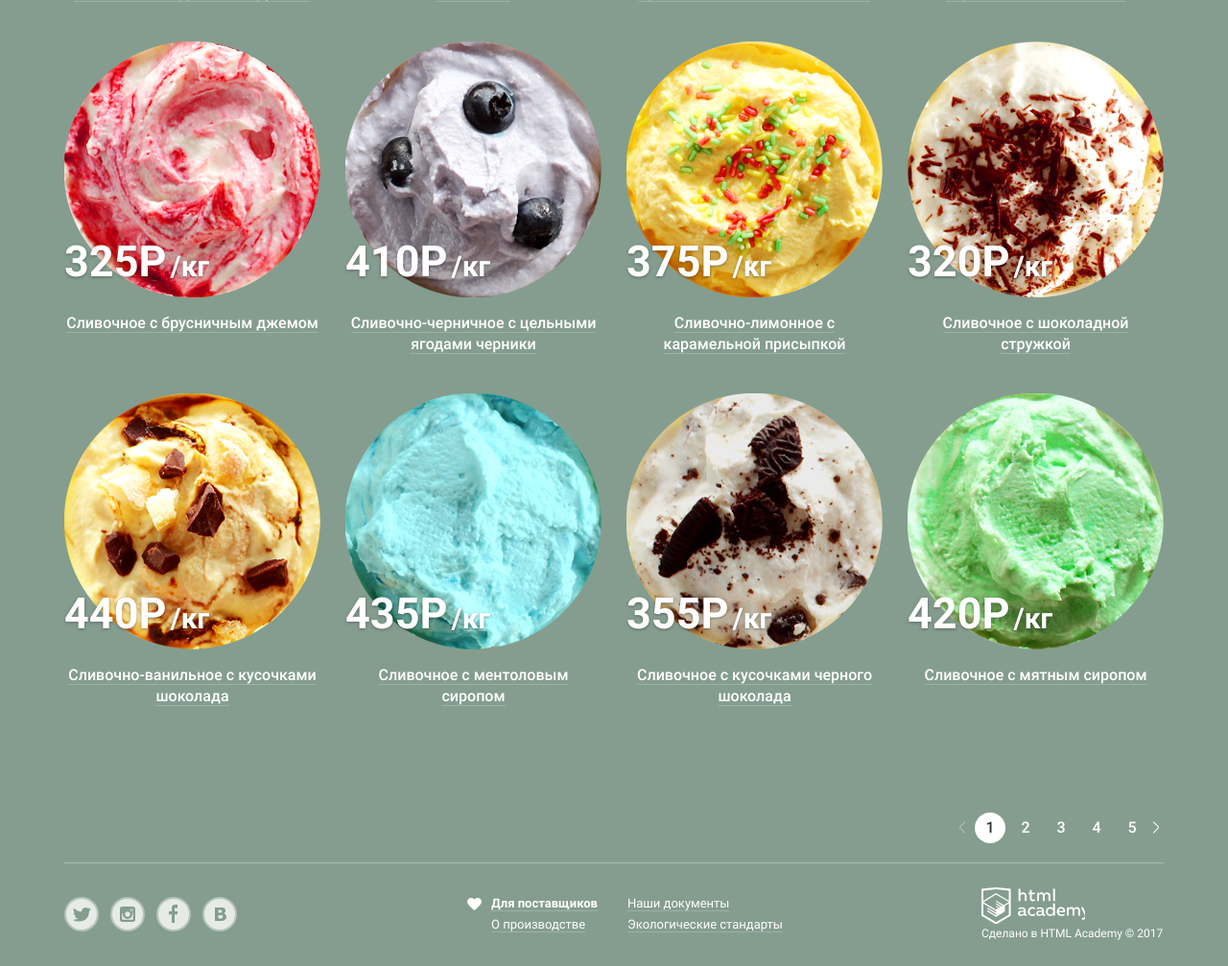
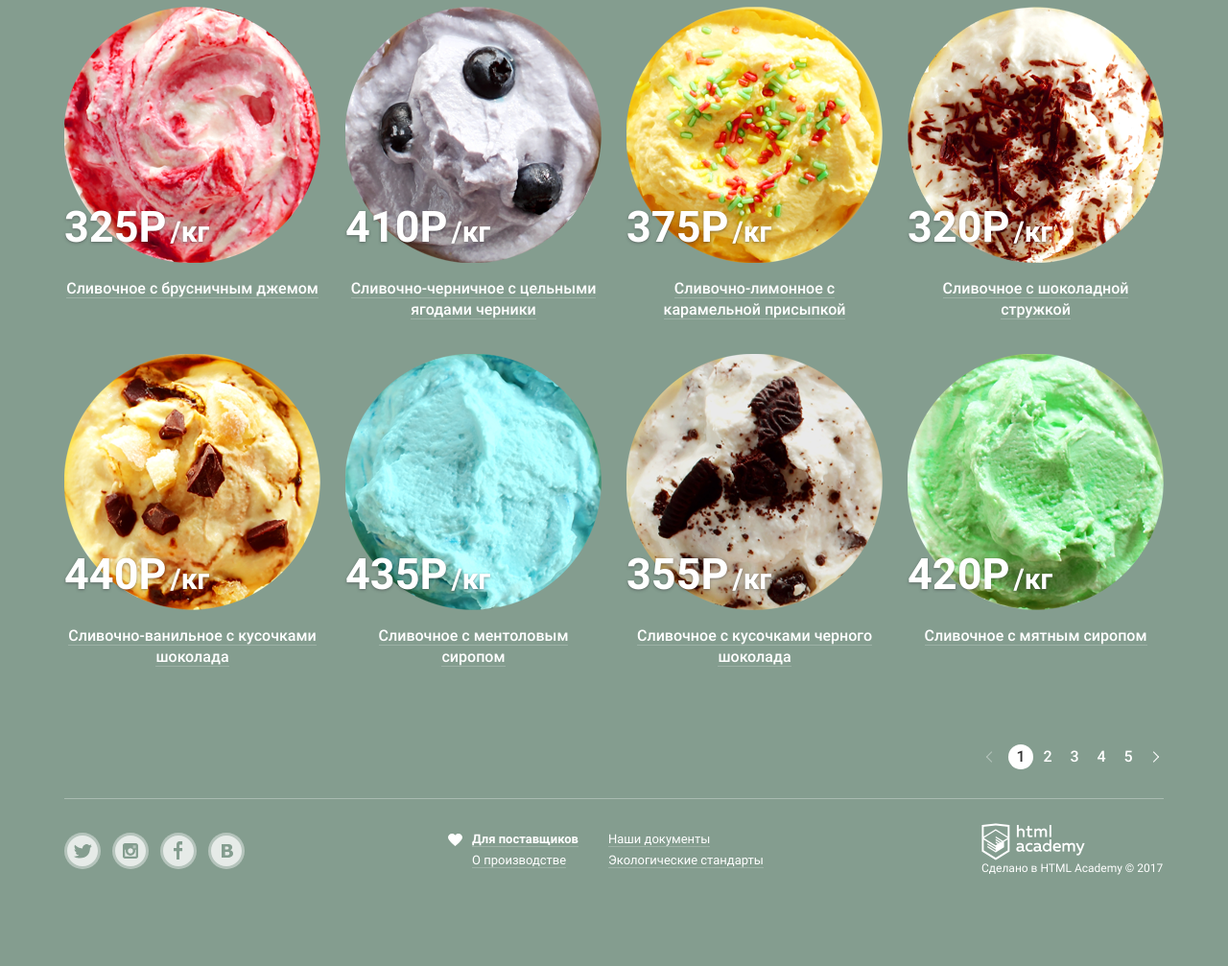
Before and after one commit to DrannikovVladimir/382731-gllacy, a website: page catalog.html in a window 1280 px wide. Shown: the part 716-1723 px from the top of the page at 96% size. After the commit the page ends 1655 px from the top, so only its background shows below. Drawn offline with Linux system fonts and the light colour scheme.

Commit message:
Проверка проекта в соостветствии с техническим заданием

```diff
--- a/catalog.html
+++ b/catalog.html
@@ -498,7 +498,7 @@
           </div>
           <div class="footer-privacy">
             <a class="footer-logo" href="https://htmlacademy.ru/intensive/htmlcss">
-              <img src="img/htmlacademy.svg" alt="Логотип Академии" width="108" height="39">
+              <img src="img/htmlacademy.png" alt="Логотип Академии" width="108" height="39">
             </a>
             <p class="text-privacy">Сделано в HTML Academy &#169; 2017</p>
           </div>
--- a/css/style.css
+++ b/css/style.css
@@ -299,6 +299,26 @@ textarea:focus {
   z-index: -1;
 }
 
+.catalog-link-current {
+  border-bottom: none;
+}
+
+.catalog-link-current::after {
+  content: "";
+
+  position: absolute;
+  top: -6px;
+  left: -14px;
+
+  width: 88px;
+  height: 32px;
+  border-radius: 20px;
+
+  background-color: #d07058;
+
+  z-index: -1;
+}
+
 .catalog-link:hover::before {
   height: 0;
 }
@@ -801,7 +821,7 @@ textarea:focus {
 }
 
 .hits {
-  margin-bottom: 20px;
+  margin-bottom: 40px;
 }
 
 .hits-list {
@@ -1131,7 +1151,7 @@ textarea:focus {
 }
 
 .catalog-page .footer {
-  margin-top: 20px;
+  margin-top: 30px;
 }
 
 .footer-wrapper {
@@ -1150,7 +1170,7 @@ textarea:focus {
 
 .footer-social {
   width: 200px;
-  margin-right: 215px;
+  margin-right: 195px;
 }
 
 .social-list {
@@ -1172,9 +1192,9 @@ textarea:focus {
 
 .social-link {
   display: block;
-  width: 36px;
-  height: 36px;
-  border: 3px solid rgba(255, 255, 255, 0.5);
+  width: 38px;
+  height: 38px;
+  border: 4px solid rgba(255, 255, 255, 0.5);
   border-radius: 50%;
 
   background-repeat: no-repeat;
@@ -1276,7 +1296,7 @@ textarea:focus {
 .footer-logo {
   display: block;
   width: 108px;
-  height: 39px;
+  height: 38px;
 }
 
 .footer-logo img {
@@ -1424,7 +1444,7 @@ textarea:focus {
 }
 
 .filters {
-  margin-bottom: 40px;
+  margin-bottom: 25px;
 }
 
 .filter-form {
@@ -1433,13 +1453,13 @@ textarea:focus {
 }
 
 .filters fieldset {
-  margin-bottom: 20px;
+  margin-bottom: 17px;
   padding: 0;
   border: none;
 }
 
 .filters legend {
-  margin-bottom: 10px;
+  margin-bottom: 5px;
   padding-left: 15px;
 
   font-size: 14px;
@@ -1699,7 +1719,7 @@ textarea:focus {
   display: block;
   width: 145px;
   padding: 8px 25px;
-  margin-top: 26px;
+  margin-top: 21px;
   border: 1px solid #ffffff;
   border-radius: 40px;
 
@@ -1732,7 +1752,7 @@ textarea:focus {
 }
 
 .catalog {
-  margin-bottom: 70px;
+  margin-bottom: 45px;
 }
 
 .button-catalog {
@@ -1752,7 +1772,7 @@ textarea:focus {
 .catalog-item {
   position: relative;
 
-  margin-bottom: 40px;
+  margin-bottom: 35px;
 }
 
 .catalog-item:hover > .button-wrapper .button-catalog {
@@ -1785,15 +1805,17 @@ textarea:focus {
 }
 
 .pagination-item {
-  margin-right: 5px;
+  margin-right: 2px;
 }
 
 .pagination-item:first-child a {
+  margin-right: 10px;
   opacity: 0.4;
 }
 
 .pagination-item:last-child {
   margin-right: 0;
+  margin-left: 10px;
 }
 
 .pagination-item:first-child a,
@@ -1813,7 +1835,7 @@ textarea:focus {
   content: '';
 
   position: absolute;
-  top: 5px;
+  top: 3px;
   left: 0;
 
   width: 8px;
@@ -1827,7 +1849,7 @@ textarea:focus {
 }
 
 .pagination-item:first-child a::after {
-  top: 11px;
+  top: 8px;
 
   transform: rotate(45deg);
 }
@@ -1837,20 +1859,20 @@ textarea:focus {
 }
 
 .pagination-item:last-child a::after {
-  top: 11px;
+  top: 8px;
 
   transform: rotate(-45deg);
 }
 
 .pagination-link {
   display: block;
-  width: 32px;
-  height: 32px;
+  width: 26px;
+  height: 26px;
   border-radius: 50%;
 
   color: #ffffff;
   font-size: 16px;
-  line-height: 32px;
+  line-height: 26px;
   font-weight: 500;text-align: center;
 }
 
```
